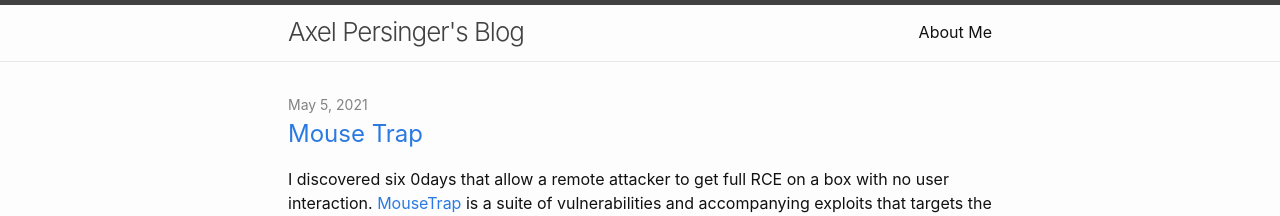
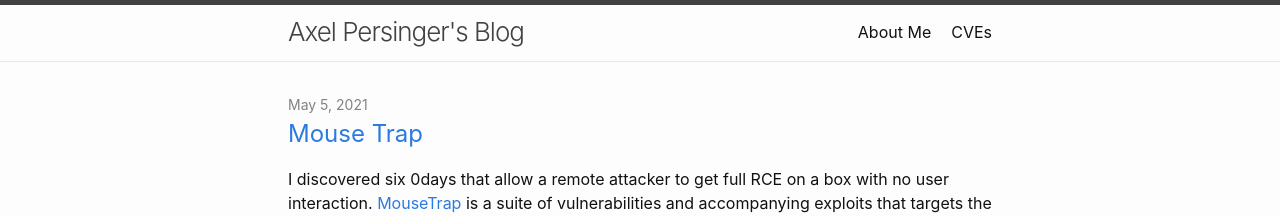
Before and after one commit to CuckooEXE/cuckooexe.github.io, a Jekyll site: the page built from index.md, in a window 1280 px wide. Shown: the top 216 px of the page. Built offline with Jekyll 4.4.1, drawn with Linux system fonts in a browser that asks for light colours.

Commit message:
Update _config.yml

```diff
--- a/_config.yml
+++ b/_config.yml
@@ -50,6 +50,7 @@ minima:
 # this and add the path to the pages in order as they should show up
 header_pages:
  - about.md
+ - cves.md
 
 # Build settings
 theme: minima
```
